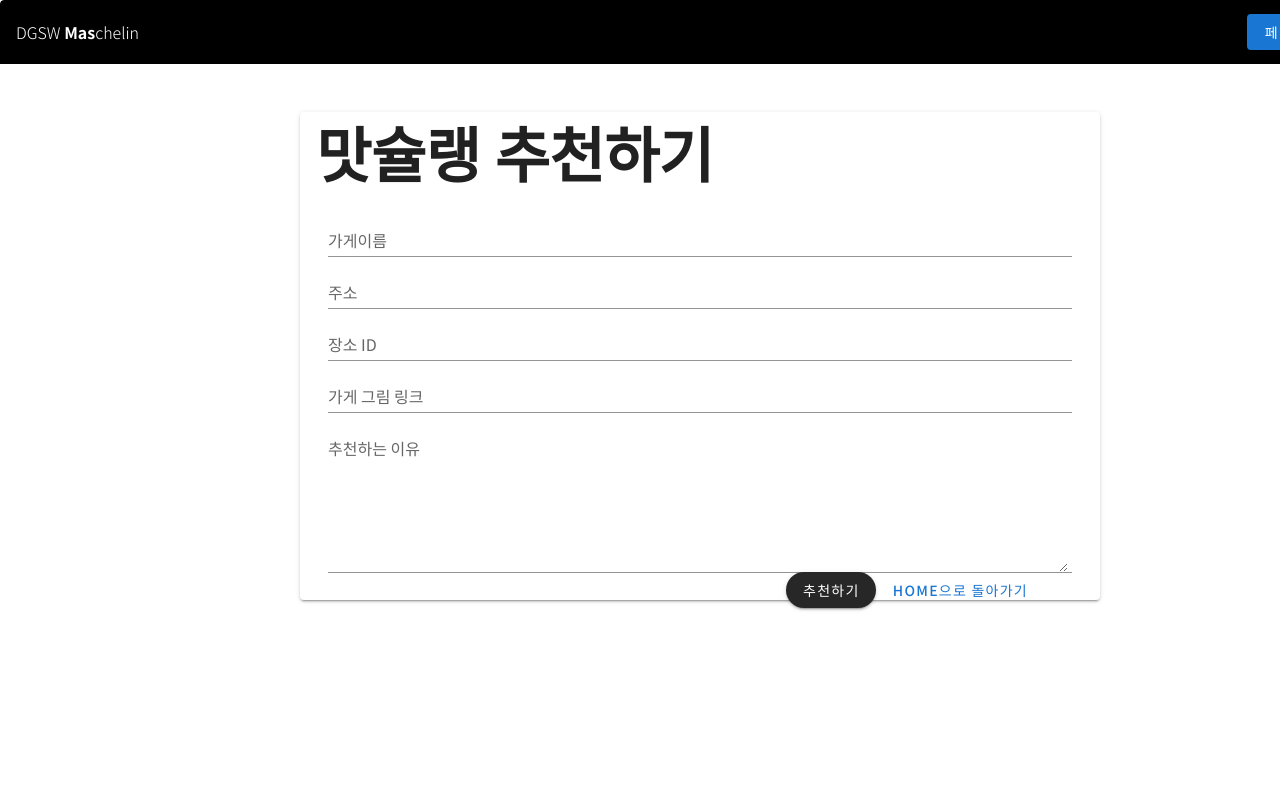
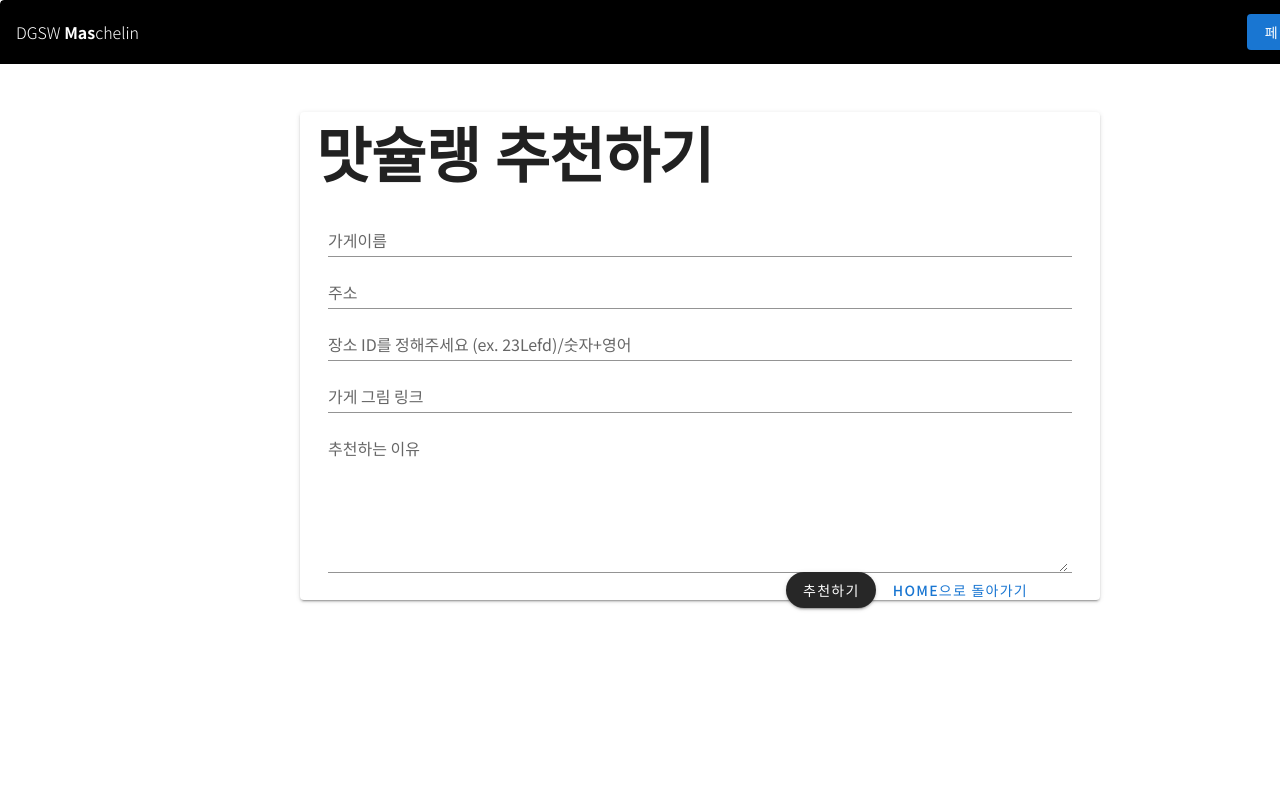
Before and after one commit to seoyeon12/DGSW_Maschelin, a Vue app: page /recommand in a window 1280 px wide. Shown: the top 800 px of the page. Built offline with nearby package versions, Linux system fonts and the light colour scheme; no server answers; the database is empty.

Commit message:
리뷰 모자이크 처리
리뷰 작성한 사람의 이름 모자이크 처리

```diff
--- a/src/components/ReviewItem.vue
+++ b/src/components/ReviewItem.vue
@@ -9,7 +9,7 @@
 
       <v-card-text>
         <div class="my-2 subtitle-1 address">
-          {{ name }}
+          {{ nameMoza }}
         </div>
 
         <v-row
@@ -56,6 +56,13 @@ export default {
   created () {
     this.readyToData()
   },
+  computed: {
+    // 이름 모자이크 처리 ex : 이*연, 모*리자
+    nameMoza () {
+      var orginalName = this.name.substr(0, 1) + '*' + this.name.substr(2, this.name.length)
+      return orginalName
+    }
+  },
   methods: {
     readyToData () {
       this.item = JSON.parse(this.review)
@@ -67,7 +74,3 @@ export default {
   }
 }
 </script>
-
-<style>
-
-</style>
--- a/src/views/Recommand.vue
+++ b/src/views/Recommand.vue
@@ -23,7 +23,7 @@
         ></v-text-field>
         <v-text-field
           class="mx-3 my-3 pt-2"
-          label="장소 ID"
+          label="장소 ID를 정해주세요 (ex. 23Lefd)/숫자+영어"
           :rules="rules"
           hide-details="auto"
           v-model="placeId"
@@ -84,8 +84,7 @@ export default {
       return confirm('추천하시겠습니까?')
     },
     addStore () {
-      this.checkEmpty()
-
+      // this.checkEmpty()
       var data = {
         address: this.address,
         name: this.name,
```
